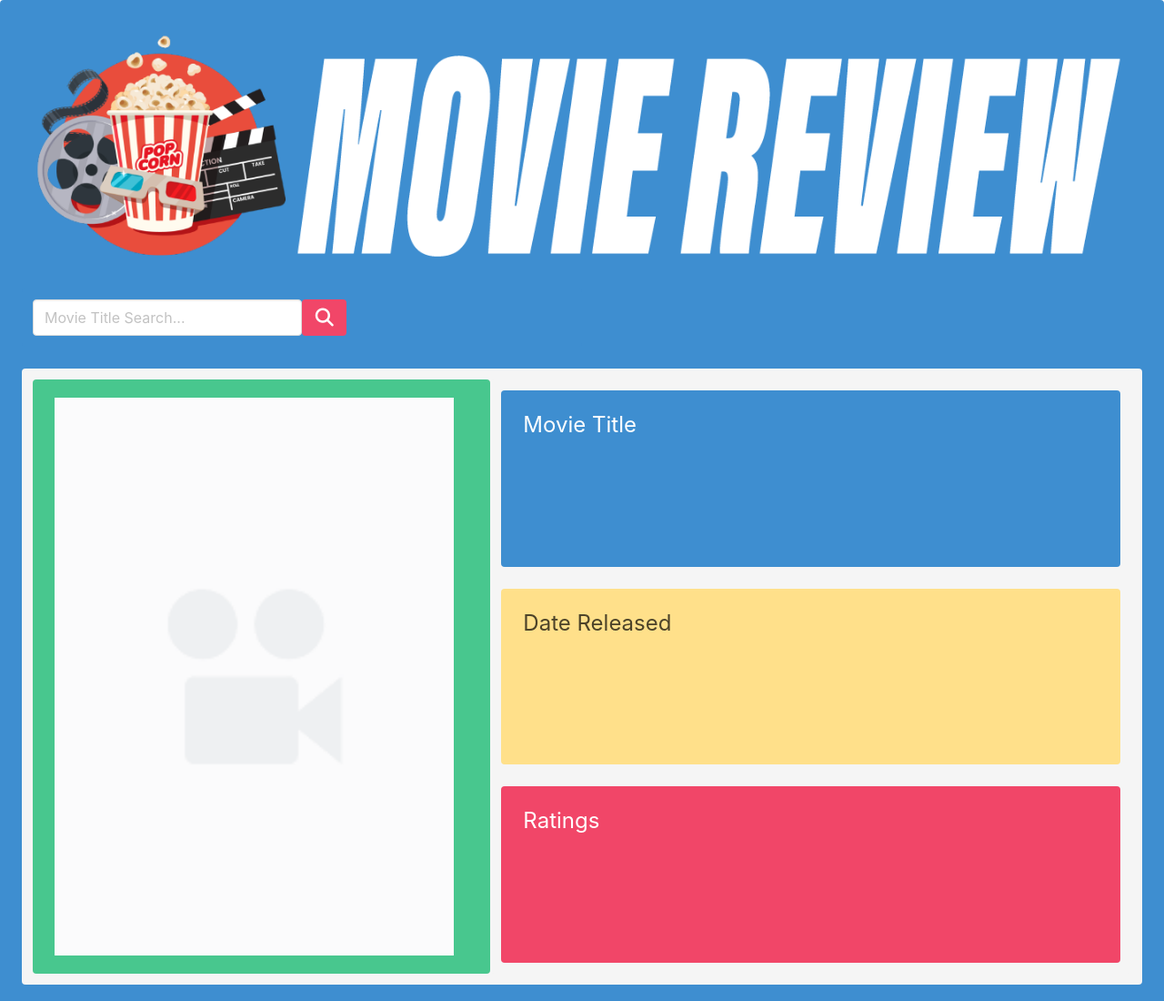
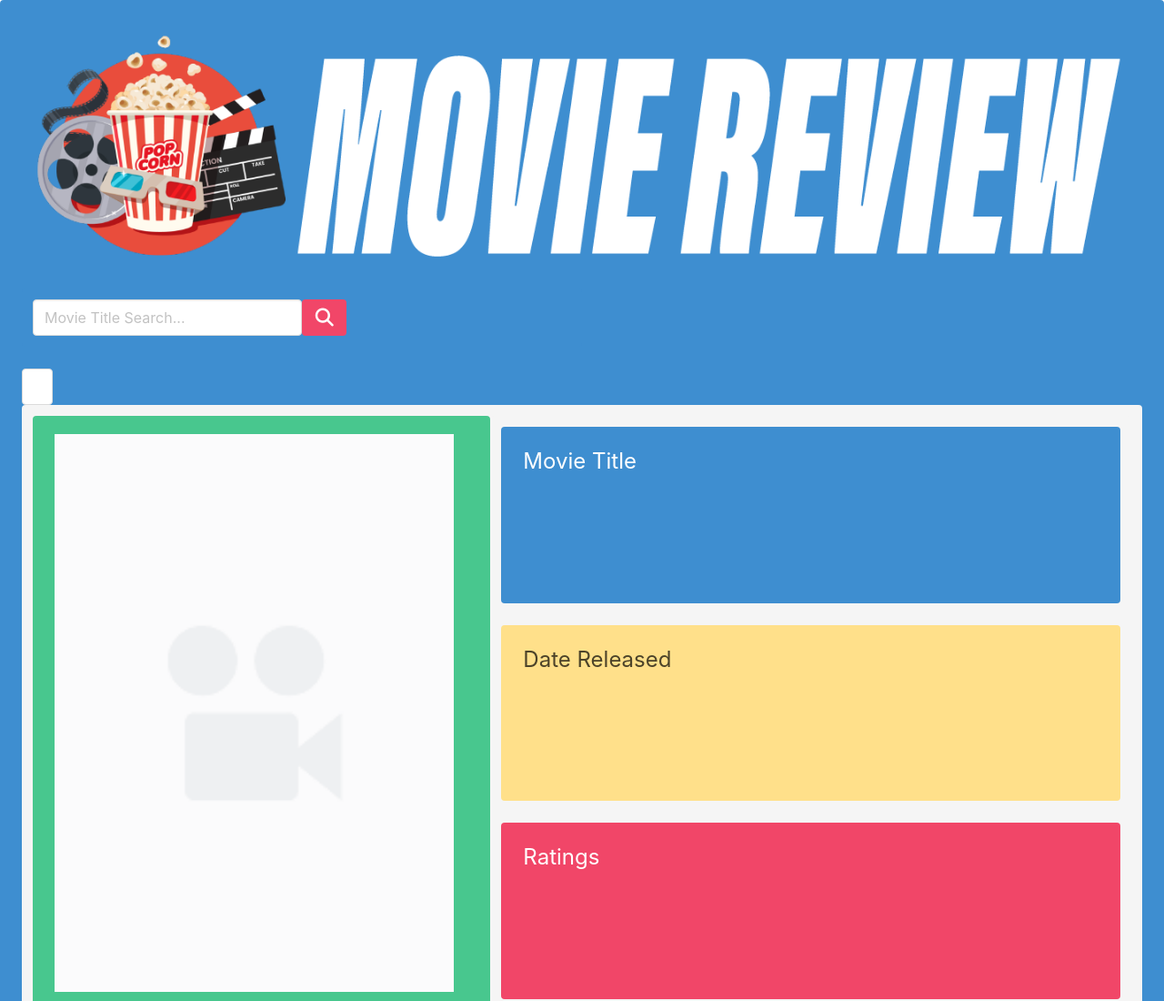
Before and after one commit to djavanw/project_one_movie_review, a plain HTML site: page index.html in a window 1280 px wide. Shown: the top 1100 px of the page at 91% size. Drawn offline with nearby package versions, Linux system fonts and the light colour scheme.

Commit message:
Adding search history in HTML.

```diff
--- a/index.html
+++ b/index.html
@@ -35,6 +35,13 @@
                     </span></button>
             </section>
         </div>
+        <!-- Search History Button -->
+            <div id="searchHistory" class="searching">
+                <div class="is-flex-direction-column is-align-content-center" id="previousSearches">
+                <button id="preBtns" class="previousSearchItemsBtn button" type="button" ></button>
+                </div>
+            </div>
+        <!-- Search History Button -->
 
         <!-- ERROR MESSAGE - triggered by "Error Message' section of JS -->
 
```
